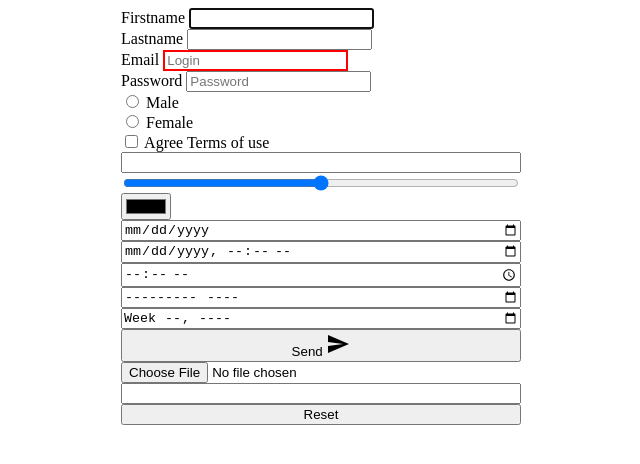
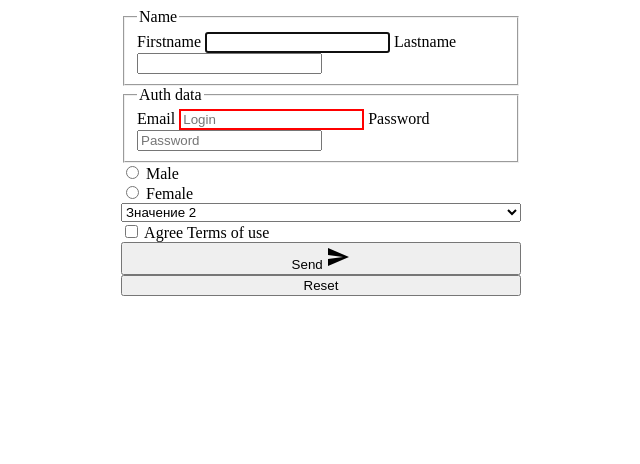
Before and after one commit to freshjs-fte/html-forms, a plain HTML site: page index.html in a window 1280 px wide. Shown: the whole page, without its empty margins (319-959 px from the left). Drawn offline with Linux system fonts and the light colour scheme.

Commit message:
Add field set

```diff
--- a/index.html
+++ b/index.html
@@ -10,6 +10,8 @@
 <body>
     <form class="login-form" action="/" method="GET" >
 
+        <fieldset>
+            <legend>Name</legend>
             <label>
                 Firstname
 
@@ -28,7 +30,13 @@
                 required
                 >
             </label>
+        </fieldset>
+
+        <fieldset>
+            <legend>Auth data</legend>
+
             <label>
+
                 Email
 
                 <input
@@ -55,6 +63,7 @@
                 pattern="^[A-Za-z0-9_.]{7,16}$"
                 >
             </label>
+        </fieldset>
 
         <label>
             <input
@@ -63,6 +72,7 @@
             value="male"
             required
             >
+            <!-- gender=male -->
             Male
         </label>
 
@@ -72,8 +82,15 @@
             name="gender"
             value="female"
             >
+            <!-- gender=female -->
             Female
         </label>
+
+        <select name="select" >
+            <option value="NewYork">Киев</option>
+            <option value="value2" selected>Значение 2</option>
+            <option value="value3">Значение 3</option>
+          </select>
 
         <label>
             <input
@@ -84,37 +101,12 @@
             Agree Terms of use
         </label>
 
-
-        <input type="number" step="5" min="0" max="50">
-        <input type="range" step="5" min="0" max="50">
-
-        <input type="color" name="color">
-
-        <input type="date" name="date">
-        <input type="datetime-local" name="date-l">
-
-        <input type="time">
-
-        <input type="month">
-
-        <input type="week">
-
-
-        <input type="text" hidden>
-
-        <input type="hidden" name="ua" value="chrome">
-
         <button class="form-btn">
             Send
 
             <svg width="24" height="24" viewBox="0 0 24 24"><path d="M2,21L23,12L2,3V10L17,12L2,14V21Z" /></svg>
         </button>
         <!-- <input type="image"> -->
-
-
-        <input type="file">
-
-        <input type="tel">
 
         <input
         type="reset"
```
Lines whose indentation alone changed are shown as unchanged.
